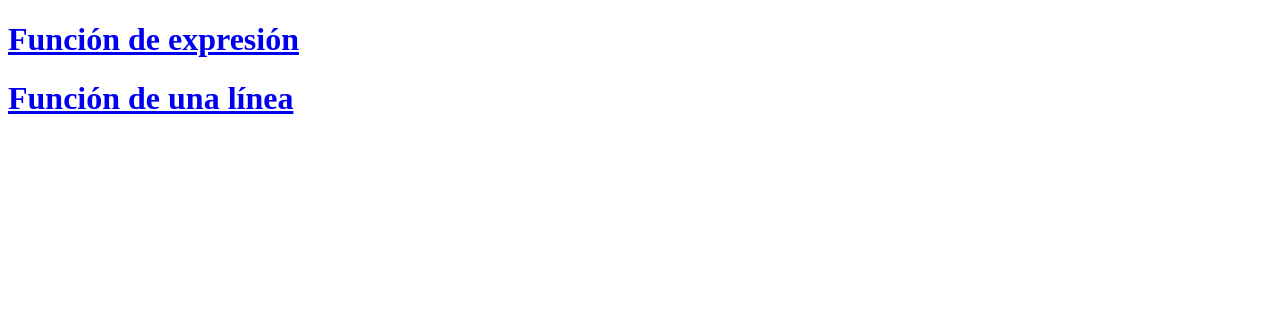
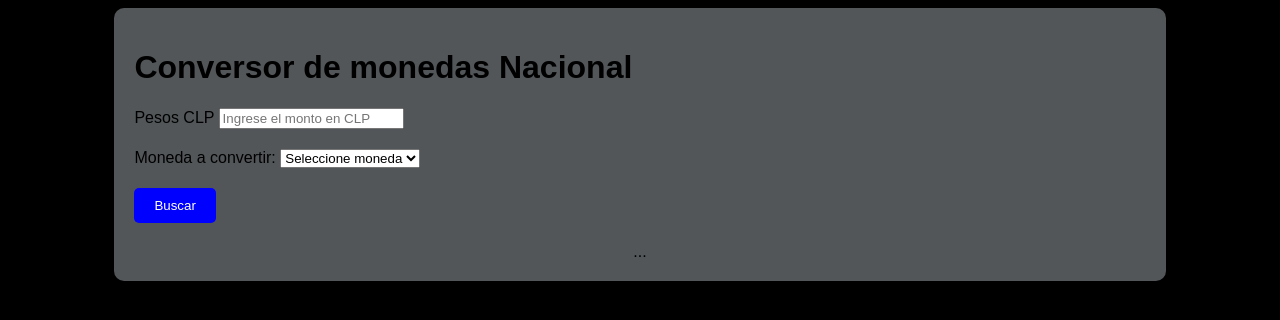
Before and after one commit to Cristian-Stolzenbach/ApiJavaScrip, a plain HTML site: page index.html in a window 1280 px wide. Drawn offline with Linux system fonts and the light colour scheme; files that its build step writes are made by us from their sources.

Commit message:
maqueteando html y css

```diff
--- a/assets/css/styles.css
+++ b/assets/css/styles.css
@@ -1,3 +1,31 @@
-.bordered {
-    border: 2px solid red;
+body {
+    background-color: #000;
+    color: #fff;
+    font-family: Arial, sans-serif;
 }
+
+.container {
+    width: 80%;
+    margin: 0 auto;
+    background-color: rgb(82, 86, 89);
+    color: #000;
+    padding: 20px;
+    border-radius: 10px;
+}
+
+.input-group {
+    margin-bottom: 20px;
+}
+
+#search {
+    background-color: #0000ff;
+    color: #fff;
+    padding: 10px 20px;
+    border: none;
+    border-radius: 5px;
+}
+
+.more-options {
+    text-align: center;
+    padding-top: 20px;
+}
--- a/assets/js/1_funcion.js
+++ /dev/null
@@ -1,4 +0,0 @@
-// 1_funcion.js
-let example = function(a, b, c) {
-    return a + b + c;
-  }
--- a/assets/js/2_arrow.js
+++ /dev/null
@@ -1,2 +0,0 @@
-// 2_arrow.js
-let suma = (a, b) => a + b;
--- a/index.html
+++ b/index.html
@@ -1,15 +1,28 @@
 <!DOCTYPE html>
 <html lang="es">
-<head>
-    <meta charset="UTF-8">
-    <meta name="viewport" content="width=device-width, initial-scale=1.0">
+  <head>
+    <meta charset="UTF-8" />
+    <meta name="viewport" content="width=device-width, initial-scale=1.0" />
     <title>Cristián Stolzenbach</title>
-    <link rel="stylesheet" href="/ejercicio1/assets/css/styles.css">
-</head>
-<body>
-<h1><a href="/ejercicio1/assets/js/1_funcion.js"> Función de expresión</a></h1>
-<h1><a href="/ejercicio1/assets/js/2_arrow.js">  Función de una línea</a></h1>
-
-    <script src="/ejercicio1/assets/js/index.js"></script>
-</body>
+    <link rel="stylesheet" href="/assets/css/styles.css" />
+  </head>
+  <body>
+    <div class="container">
+      <h1>Conversor de monedas Nacional</h1>
+      <div class="input-group">
+        <label for="clp">Pesos CLP</label>
+        <input type="number" id="clp" placeholder="Ingrese el monto en CLP" />
+      </div>
+      <div class="input-group">
+        <label for="currency">Moneda a convertir:</label>
+        <select id="currency">
+          <option value="" disabled selected>Seleccione moneda</option>
+          <!-- Opciones de moneda aquí -->
+        </select>
+      </div>
+      <button id="search">Buscar</button>
+      <div class="more-options">...</div>
+    </div>
+    <script src="/assets/js/index.js"></script>
+  </body>
 </html>
```
Also changed, not shown: assets/js/index.js (line endings or trailing spaces).
